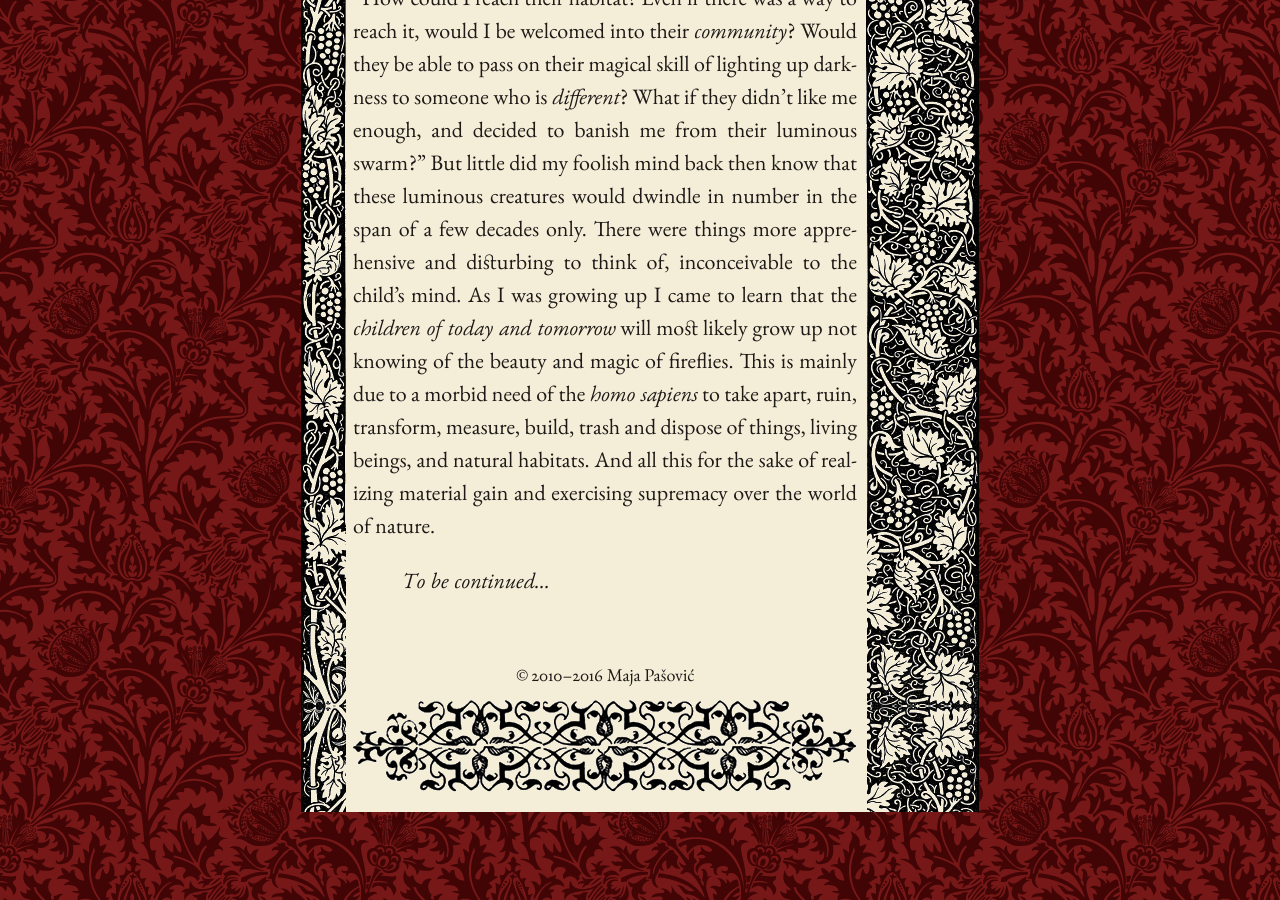
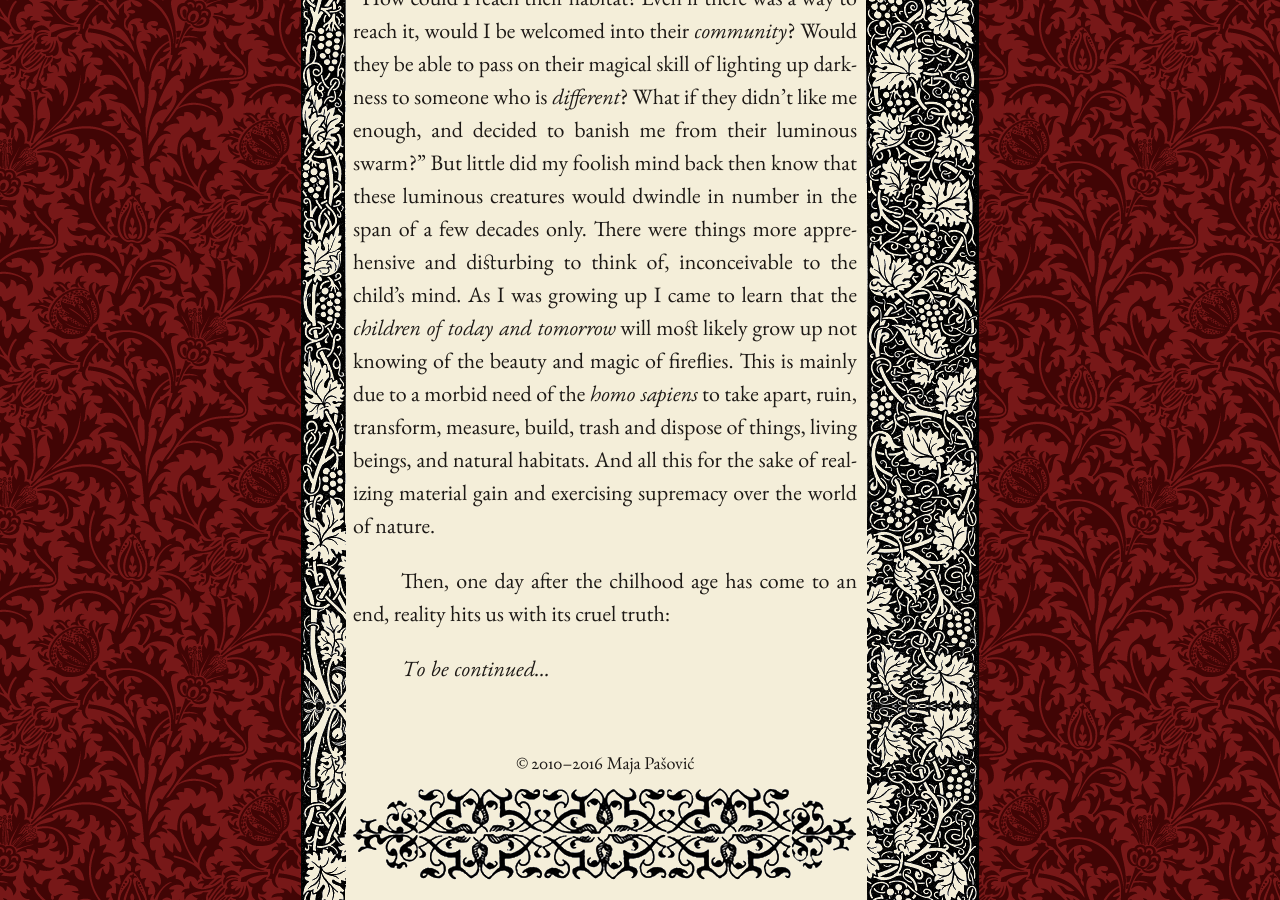
Before and after one commit to mpasovic/majapasovic.org, a Jekyll site: the page built from _posts/2016-07-06-a-lamenting-song-for-fireflies-progressive-destruction-of-the-environment-and-its-consequences.md, in a window 1280 px wide and 900 px high, scrolled down 2255 px. Built offline with Jekyll 4.4.1, drawn with Linux system fonts in a browser that asks for light colours; nearby versions of some CDN libraries.

Commit message:
Updated 2016-07-06-a-lamenting-song-for-fireflies-progressive-destruction-of-the-environment-and-its-consequences.md

```diff
--- a/_posts/2016-07-06-a-lamenting-song-for-fireflies-progressive-destruction-of-the-environment-and-its-consequences.md
+++ b/_posts/2016-07-06-a-lamenting-song-for-fireflies-progressive-destruction-of-the-environment-and-its-consequences.md
@@ -25,4 +25,6 @@ title: >-
 *****
 As a child, I wondered if fireflies came out at night from a mysterious land/habitat, invisible to humans. A never-ending stream of questions titillated my youthful imagination: "How could I reach their habitat? Even if there was a way to reach it, would I be welcomed into their *community*? Would they be able to pass on their magical skill of lighting up darkness to someone who is *different*? What if they didn't like me enough, and decided to banish me from their luminous swarm?" But little did my foolish mind back then know that these luminous creatures would dwindle in number in the span of a few decades only. There were things more apprehensive and disturbing to think of, inconceivable to the child's mind. As I was growing up I came to learn that the *children of today and tomorrow* will most likely grow up not knowing of the beauty and magic of fireflies. This is mainly due to a morbid need of the *homo sapiens* to take apart, ruin, transform, measure, build, trash and dispose of things, living beings, and natural habitats. And all this for the sake of realizing material gain and exercising supremacy over the world of nature.
 
+Then, one day after the chilhood age has come to an end, reality hits us with its cruel truth:
+
 *To be continued...*
```
